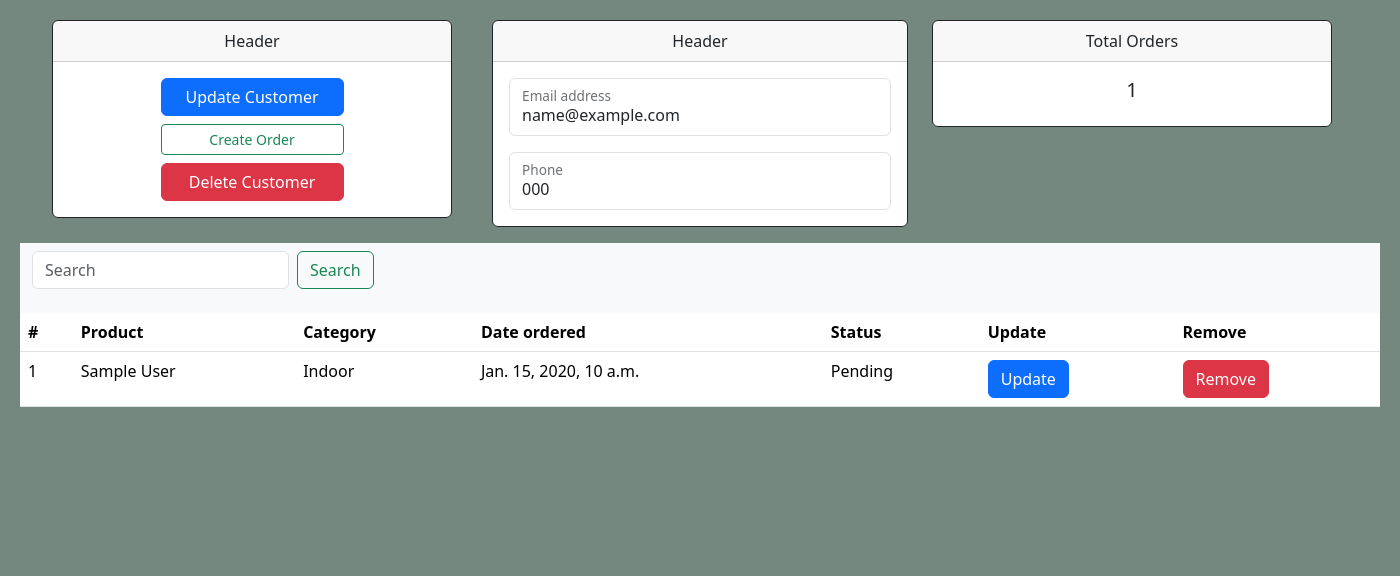
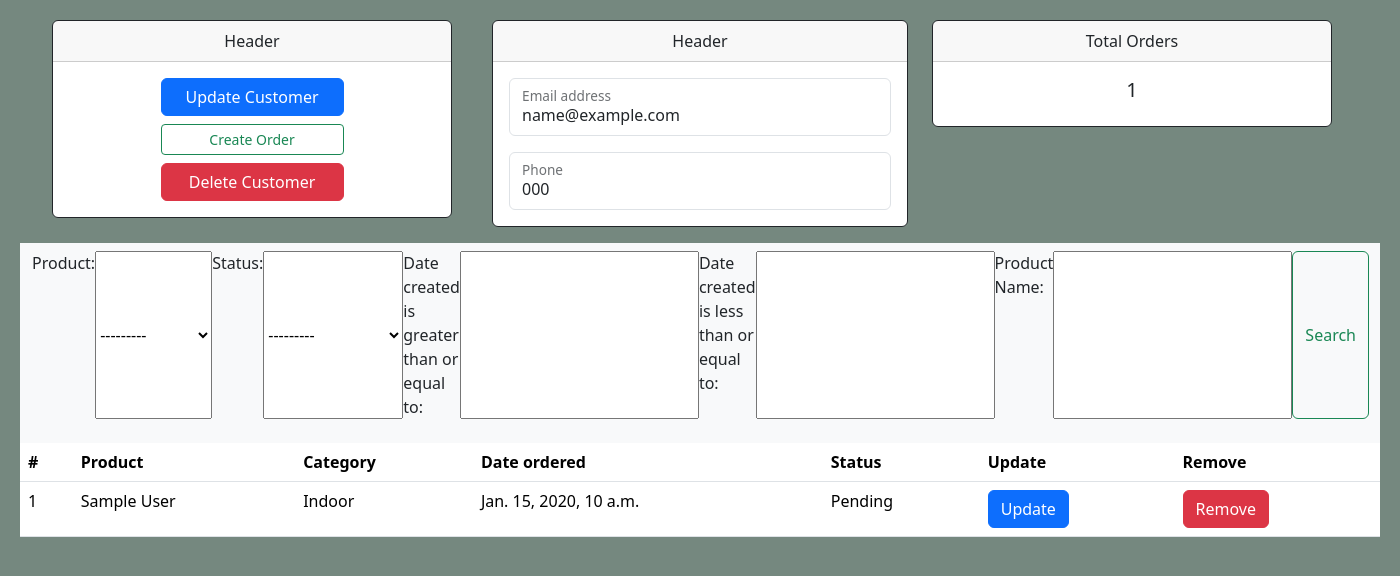
Before and after one commit to rihannas/CRM, a Django app: page /customer/1 in a window 1400 px wide. Shown: the part 56-632 px from the top of the page. Run offline with Django 4.2, Linux system fonts and the light colour scheme; tables that the repository leaves empty hold one stand-in row (values such as "Sample post").

Commit message:
added filter functionality using django_filters

```diff
--- /dev/null
+++ b/accounts/filters.py
@@ -0,0 +1,15 @@
+import django_filters
+from django_filters import DateFilter, CharFilter
+from .models import *
+
+
+class OrderFilter(django_filters.FilterSet):
+    start_date = DateFilter(field_name="date_created", lookup_expr="gte")
+    end_date = DateFilter(field_name="date_created", lookup_expr="lte")
+    name = CharFilter(field_name="product__name",
+                      lookup_expr="icontains", label='Product Name')
+
+    class Meta:
+        model = Order
+        fields = '__all__'
+        exclude = ['customer', 'date_created']
--- a/accounts/templates/accounts/customer.html
+++ b/accounts/templates/accounts/customer.html
@@ -44,8 +44,9 @@
 
 <div class="navbar bg-body-tertiary">
     <div class="container-fluid">
-        <form class="d-flex" role="search">
-            <input class="form-control me-2" type="search" placeholder="Search" aria-label="Search">
+        <form class="d-flex" role="search" method="get">
+            <!-- <input class="form-control me-2" type="search" placeholder="Search" aria-label="Search"> -->
+            {{myFilter.form}}
             <button class="btn btn-outline-success" type="submit">Search</button>
         </form>
     </div>
--- a/accounts/views.py
+++ b/accounts/views.py
@@ -3,6 +3,7 @@
 from django.forms import inlineformset_factory
 from .models import *
 from .forms import OrderForm
+from .filters import OrderFilter
 # Create your views here.
 
 
@@ -25,8 +26,10 @@
     customer = Customer.objects.get(id=id)
     orders = customer.order_set.all()
     total_orders = orders.count()
+    myFilter = OrderFilter(request.GET, queryset=orders)
+    orders = myFilter.qs
 
-    return render(request, 'accounts/customer.html', {'customer': customer, 'orders': orders, 'total_orders': total_orders})
+    return render(request, 'accounts/customer.html', {'customer': customer, 'orders': orders, 'total_orders': total_orders, 'myFilter': myFilter})
 
 
 def create_order(request, id):
--- a/crm/settings.py
+++ b/crm/settings.py
@@ -33,6 +33,7 @@
 
 INSTALLED_APPS = [
     'accounts',
+    'django_filters',
     'django.contrib.admin',
     'django.contrib.auth',
     'django.contrib.contenttypes',
```
